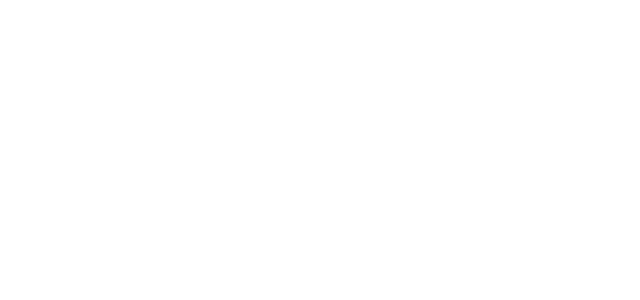
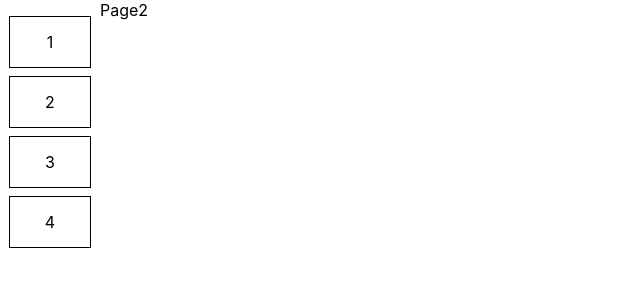
Before and after one commit to roto93/react-animations, a React (Create React App) app: page /2 in a window 1280 px wide. Shown: the top 300 px of the page, without its empty margins (0-640 px from the left). Built offline with nearby package versions, Linux system fonts and the light colour scheme.

Commit message:
:heavy_plus_sign: Added react router

```diff
--- a/package.json
+++ b/package.json
@@ -8,6 +8,7 @@
     "@testing-library/user-event": "^13.5.0",
     "react": "^17.0.2",
     "react-dom": "^17.0.2",
+    "react-router-dom": "^6.2.1",
     "react-scripts": "5.0.0",
     "web-vitals": "^2.1.4"
   },
--- a/src/App.js
+++ /dev/null
@@ -1,11 +0,0 @@
-import './css/App.css';
-
-function App() {
-  return (
-    <div className="App">
-
-    </div>
-  );
-}
-
-export default App;
--- /dev/null
+++ b/src/App.jsx
@@ -0,0 +1,35 @@
+import { Route, Routes, useNavigate } from 'react-router-dom';
+import './css/App.css';
+import Home from './routes/Home';
+import Page1 from './routes/Page1';
+import Page2 from './routes/Page2';
+import Page3 from './routes/Page3';
+import Page4 from './routes/Page4';
+
+function App() {
+  const navigate = useNavigate()
+  const navigateTo = (path) => () => {
+    navigate(path)
+  }
+  return (
+    <div className="App">
+      <nav className="nav">
+        <ul className="nav__ul">
+          <li className="nav__li" onClick={navigateTo('/1')}>1</li>
+          <li className="nav__li" onClick={navigateTo('/2')}>2</li>
+          <li className="nav__li" onClick={navigateTo('/3')}>3</li>
+          <li className="nav__li" onClick={navigateTo('/4')}>4</li>
+        </ul>
+      </nav>
+      <Routes>
+        <Route path='/' element={<Home />} />
+        <Route path='/1' element={<Page1 />} />
+        <Route path='/2' element={<Page2 />} />
+        <Route path='/3' element={<Page3 />} />
+        <Route path='/4' element={<Page4 />} />
+      </Routes>
+    </div>
+  );
+}
+
+export default App;
--- a/src/css/App.css
+++ b/src/css/App.css
@@ -0,0 +1,22 @@
+.App {
+  display: flex;
+  flex-direction: row;
+  justify-content: flex-start;
+  align-items: flex-start;
+}
+.nav__ul {
+  display: flex;
+  flex-direction: column;
+  justify-content: space-between;
+  align-items: center;
+  width: 100px;
+}
+.nav__li {
+  display: flex;
+  justify-content: center;
+  align-items: center;
+  width: 80px;
+  height: 50px;
+  border: 1px solid #000;
+  margin-bottom: 8px;
+}
--- /dev/null
+++ b/src/css/App.styl
@@ -0,0 +1,24 @@
+flexbox(direction, justifyContent, alignItems)
+  display: flex
+  flex-direction: direction
+  justify-content: justifyContent
+  align-items: alignItems
+
+centerChild()
+  display: flex
+  justify-content: center
+  align-items: center
+
+.App
+  flexbox(row, flex-start, flex-start)
+
+.nav__ul
+  flexbox(column, space-between, center)
+  width 100px
+
+.nav__li
+  centerChild()
+  width 80px
+  height: 50px
+  border 1px solid #000
+  margin-bottom 8px
--- a/src/css/index.css
+++ b/src/css/index.css
@@ -1,3 +1,5 @@
+@import-normalize;
+
 body {
   margin: 0;
   font-family: -apple-system, BlinkMacSystemFont, 'Segoe UI', 'Roboto', 'Oxygen',
@@ -7,7 +9,10 @@ body {
   -moz-osx-font-smoothing: grayscale;
 }
 
-code {
-  font-family: source-code-pro, Menlo, Monaco, Consolas, 'Courier New',
-    monospace;
+ul {
+  padding: 0
 }
+
+li {
+  list-style: none
+}
--- a/src/index.js
+++ b/src/index.js
@@ -2,10 +2,13 @@ import React from 'react';
 import ReactDOM from 'react-dom';
 import './css/index.css';
 import App from './App';
+import { BrowserRouter } from 'react-router-dom'
 
 ReactDOM.render(
   <React.StrictMode>
-    <App />
+    <BrowserRouter>
+      <App />
+    </BrowserRouter>
   </React.StrictMode>,
   document.getElementById('root')
 );
--- /dev/null
+++ b/src/routes/Home.js
@@ -0,0 +1,9 @@
+import React from 'react'
+
+const Home = () => {
+  return (
+    <div>home</div>
+  )
+}
+
+export default Home
--- /dev/null
+++ b/src/routes/Page1.jsx
@@ -0,0 +1,9 @@
+import React from 'react'
+
+const Page1 = () => {
+  return (
+    <div>Page1</div>
+  )
+}
+
+export default Page1
--- /dev/null
+++ b/src/routes/Page2.jsx
@@ -0,0 +1,9 @@
+import React from 'react'
+
+const Page2 = () => {
+  return (
+    <div>Page2</div>
+  )
+}
+
+export default Page2
--- /dev/null
+++ b/src/routes/Page3.jsx
@@ -0,0 +1,9 @@
+import React from 'react'
+
+const Page3 = () => {
+  return (
+    <div>Page3</div>
+  )
+}
+
+export default Page3
--- /dev/null
+++ b/src/routes/Page4.jsx
@@ -0,0 +1,9 @@
+import React from 'react'
+
+const Page4 = () => {
+  return (
+    <div>Page4</div>
+  )
+}
+
+export default Page4
```
Also changed, not shown: 1 other file (tests, documents, lock files or other folders).
